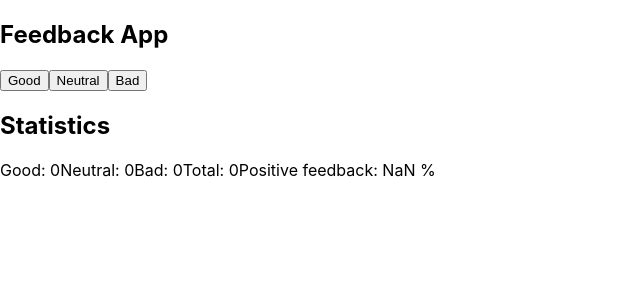
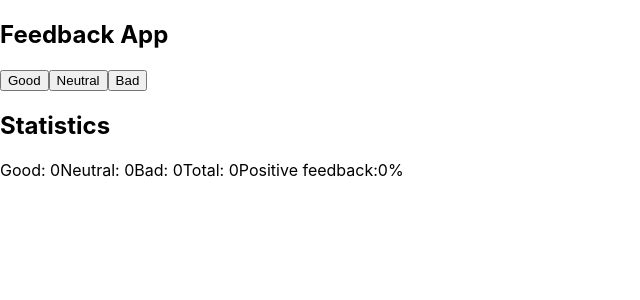
Before and after one commit to Katharinaad/goit-react-hw-02-feedback, a React (Create React App) app: page / in a window 1280 px wide. Shown: the top 300 px of the page, without its empty margins (0-640 px from the left). Built offline with nearby package versions, Linux system fonts and the light colour scheme.

Commit message:
Update App.jsx

```diff
--- a/src/components/App.jsx
+++ b/src/components/App.jsx
@@ -19,7 +19,11 @@ export class App extends Component {
     return this.state.good + this.state.neutral + this.state.bad;
   }
   countPositiveFeedbackPercentage() {
-    return (this.state.good / this.countTotalFeedback()) * 100;
+    if (this.countTotalFeedback() >= 1) {
+      return (this.state.good / this.countTotalFeedback()) * 100;
+    } else {
+      return 0;
+    }
   }
 
   render() {
@@ -37,7 +41,8 @@ export class App extends Component {
         <span>Bad: {bad}</span>
         <span>Total: {this.countTotalFeedback()}</span>
         <span>
-          Positive feedback: {this.countPositiveFeedbackPercentage()} %
+          Positive feedback:
+          {Math.round(this.countPositiveFeedbackPercentage())}%
         </span>
       </>
     );
```
